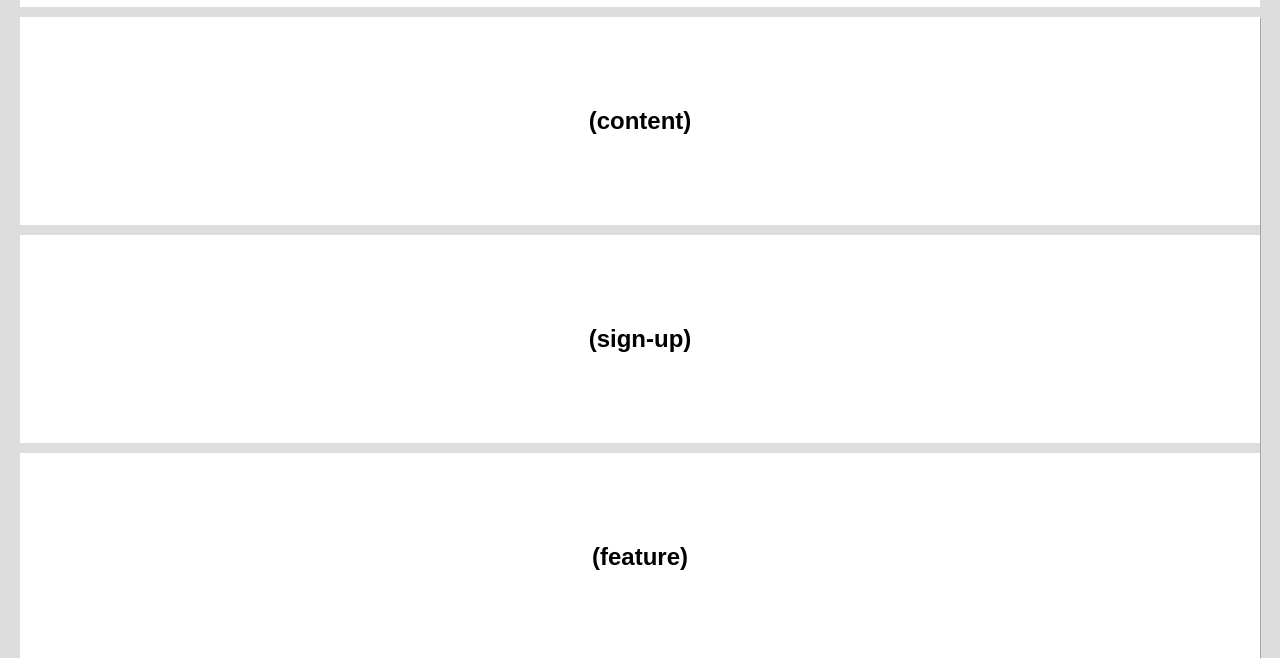
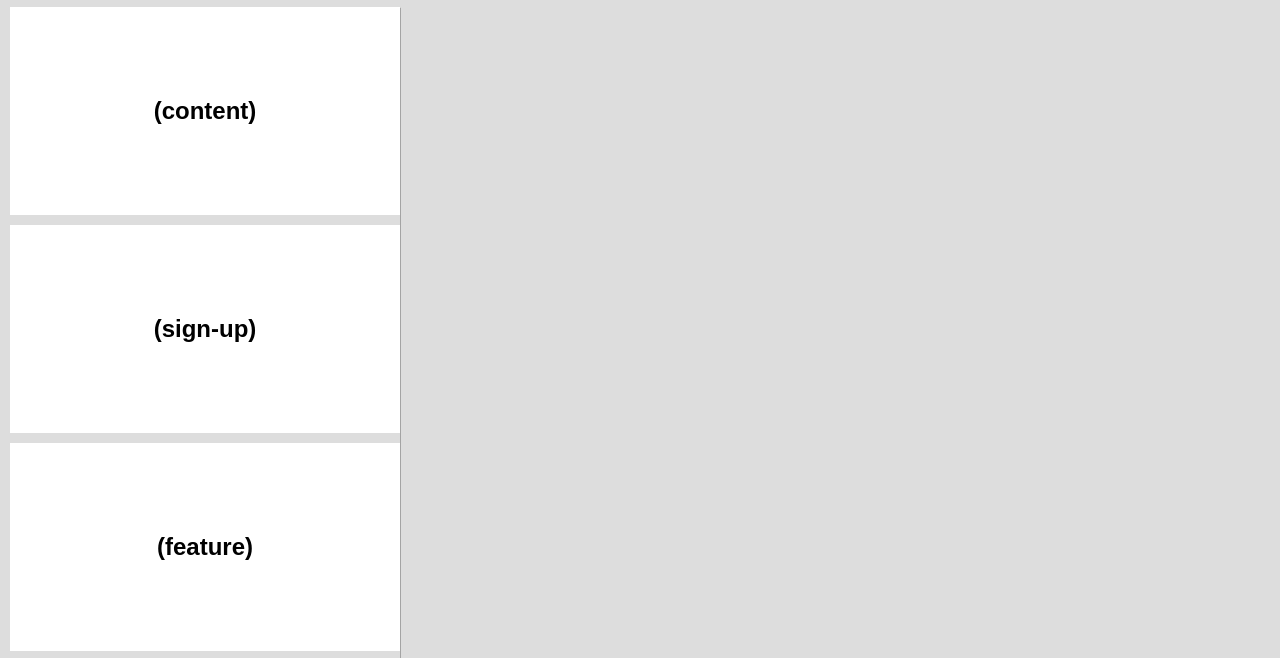
Before and after one commit to slva643/layout01, a plain HTML site: page index.html in a window 1280 px wide. Shown: the part 279-937 px from the top of the page. Drawn offline with Linux system fonts and the light colour scheme.

Commit message:
Update style.css

```diff
--- a/Css/style.css
+++ b/Css/style.css
@@ -9,10 +9,11 @@
 }
 
 /* Configuração do corpo da pag */
-html, body {
-    min-width: 400px;
+html,
+body {
+    max-width: 400px;
     height: 0 auto;
-    margin: 10px;
+    margin: 5px;
     background-color: #ddd;
 }
 
@@ -115,11 +116,13 @@ h1 {
     padding: 90px;
     margin-top: 10px;
 }
+
 .feature-3 {
     background-color: white;
     padding: 90px;
     margin-top: 10px;
 }
+
 footer {
     padding: 100px;
     background-color: #1d1c1c;
```
